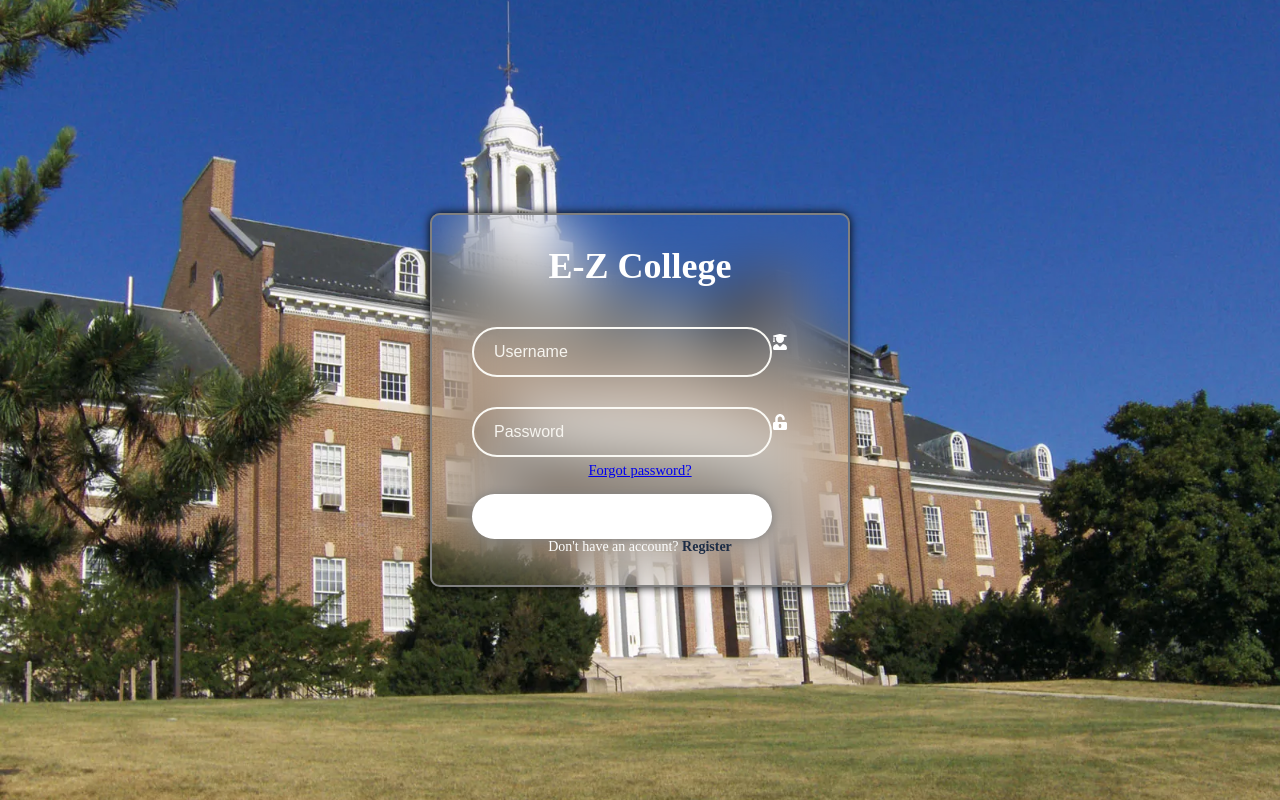
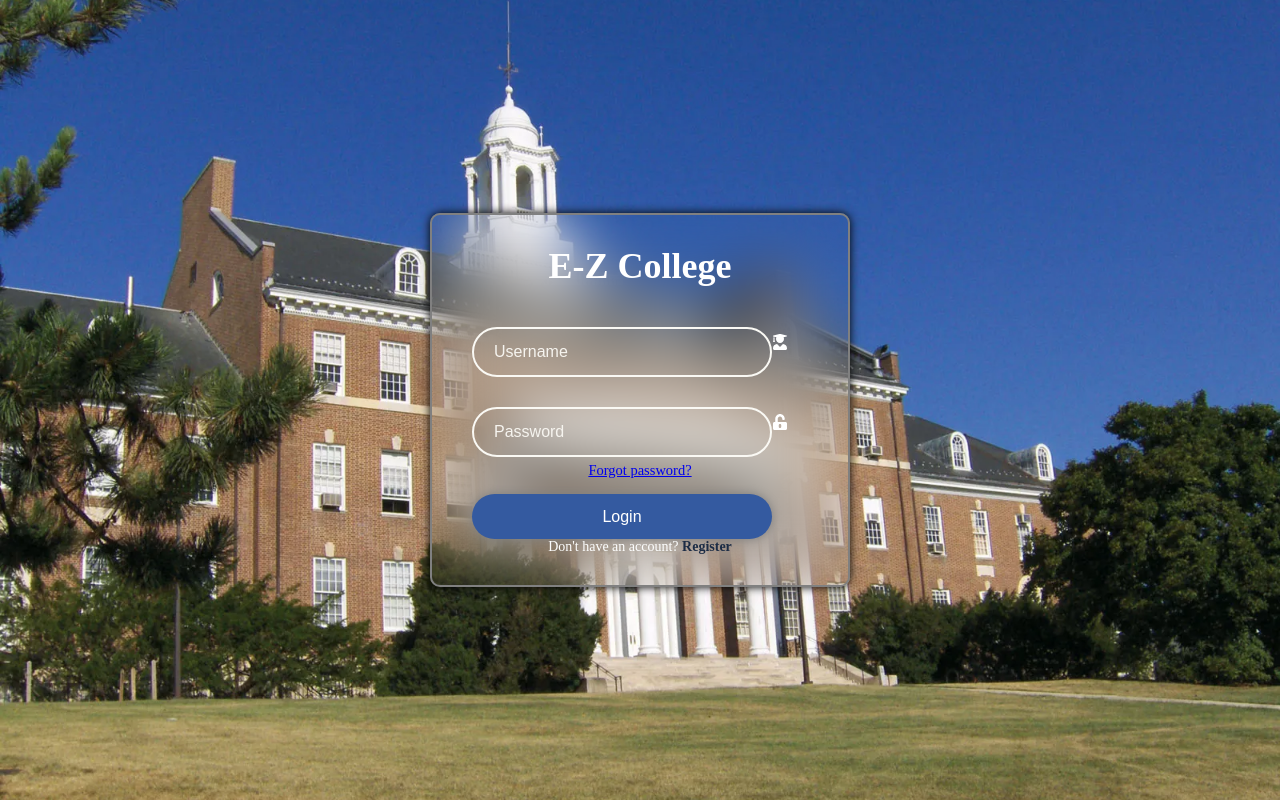
Before and after one commit to ChelseaOkoroji/CMSC441Proj, a React (Create React App) app in the folder ReactFrontend/: page / in a window 1280 px wide. Built offline with nearby package versions, Linux system fonts and the light colour scheme; a web font is replaced by a local one.

Commit message:
fixing button

```diff
--- a/ReactFrontend/src/Components/LoginForm/LoginForm.css
+++ b/ReactFrontend/src/Components/LoginForm/LoginForm.css
@@ -65,12 +65,11 @@
 .wrapper button{
     width: 100%;
     height: 45px;
-    background: white;
+    background: rgb(52, 90, 160);
     border: none;
     outline: none;
     border-radius: 45px;
     box-shadow: 0 0 10px gray;
-    cursor: pointer;
     font-size: 16px;
 }
 
--- a/ReactFrontend/src/Components/RegisterForm/Register.css
+++ b/ReactFrontend/src/Components/RegisterForm/Register.css
@@ -28,7 +28,7 @@ button {
   width: 100%;
   max-width: 300px;
   padding: 10px;
-  background-color: #007bff;
+  background: rgb(52, 90, 160);
   border: none;
   border-radius: 4px;
   color: white;
--- a/ReactFrontend/src/Components/RegisterForm/Register.jsx
+++ b/ReactFrontend/src/Components/RegisterForm/Register.jsx
@@ -61,7 +61,7 @@ const Register = () => {
   };
 
   return (
-    <div>
+    <div className='wrapper'>
       <h2>Register</h2>
       <input
         type="text"
```
